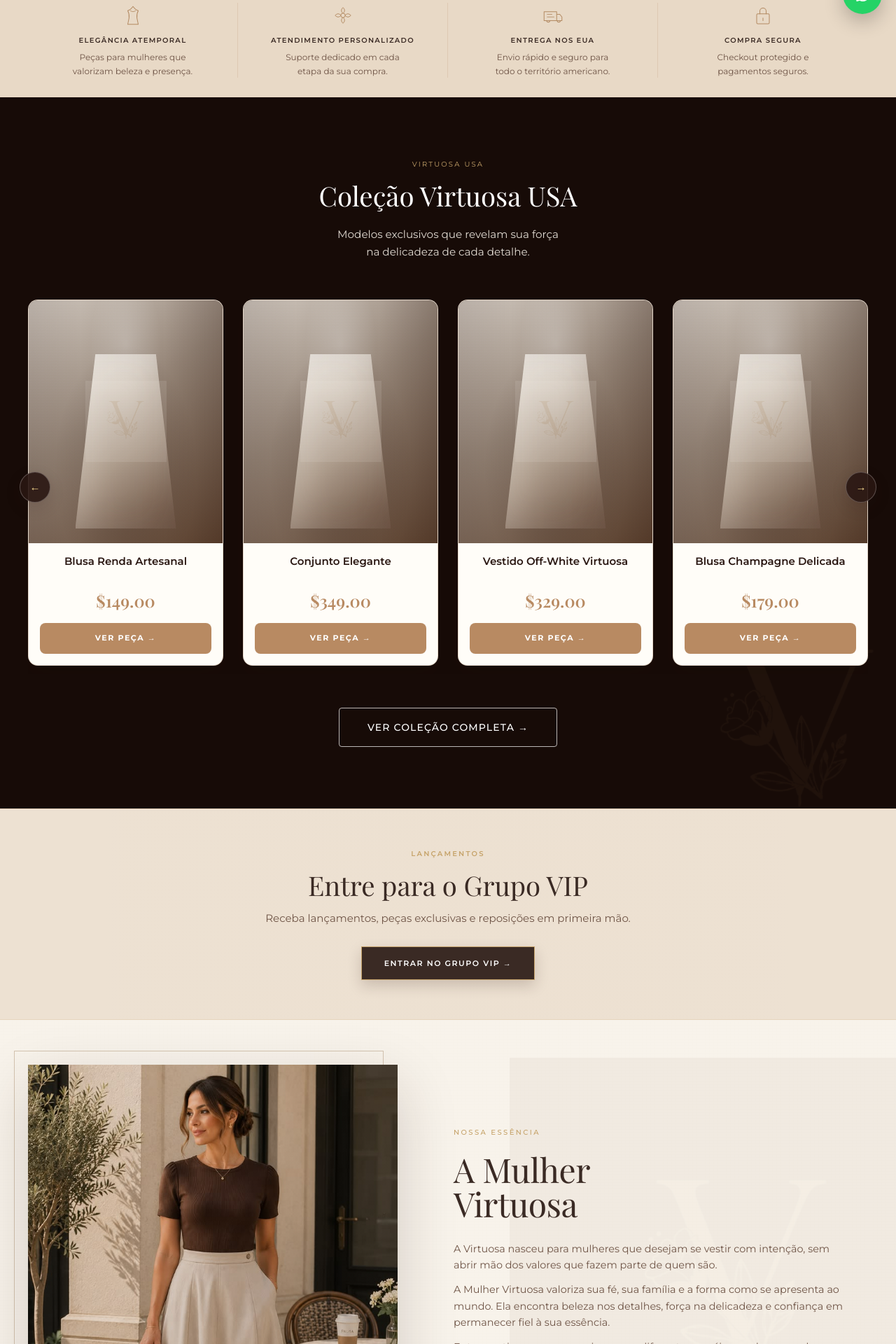
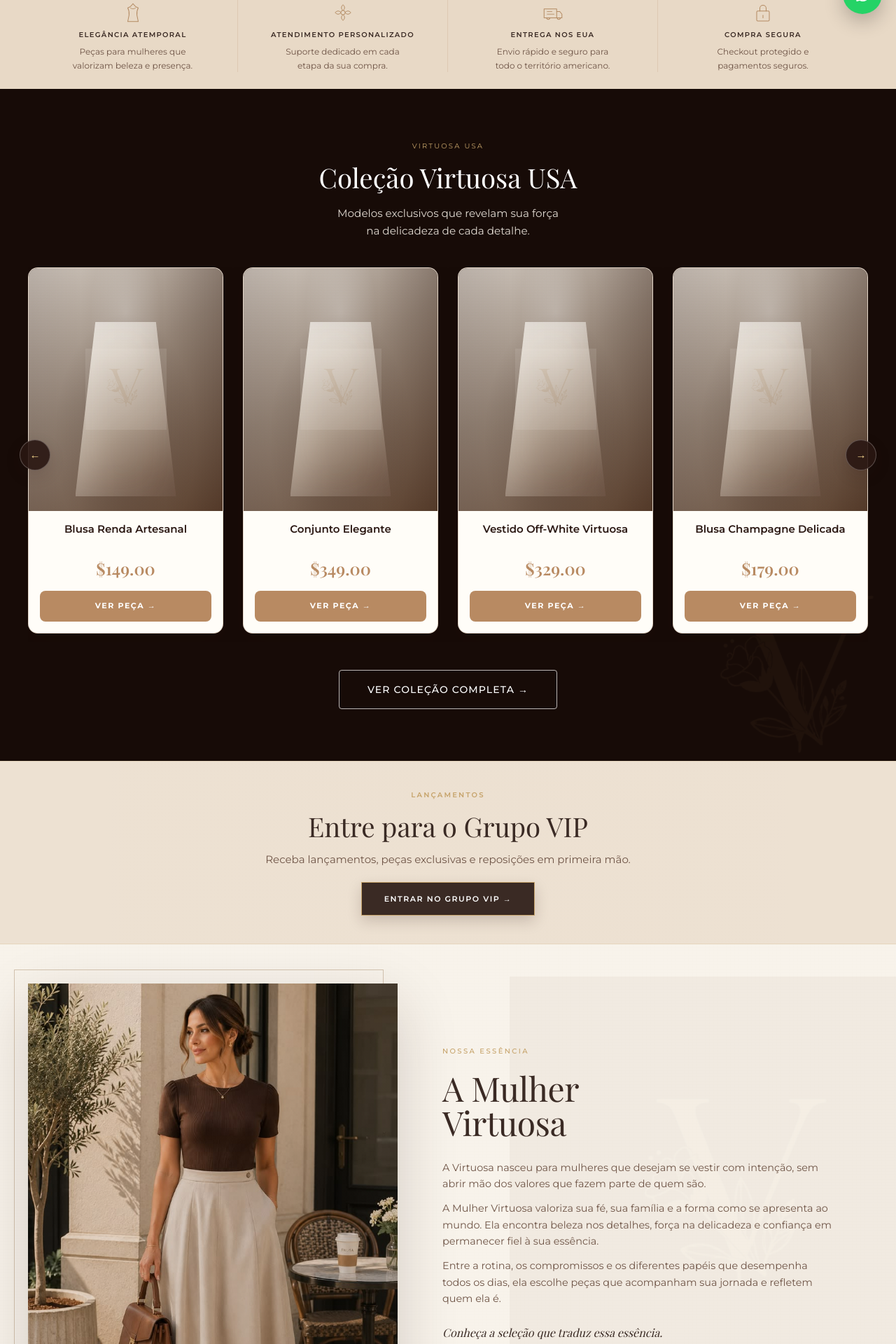
Before and after one commit to universocsdigital-wq/virtuosa-usa, a Next.js app: page / in a window 1280 px wide. Shown: the part 760-2680 px from the top of the page at 70% size. Built offline with nearby package versions, Linux system fonts and the light colour scheme; a web font is replaced by a local one.

Commit message:
refine responsive section spacing

```diff
--- a/app/globals.css
+++ b/app/globals.css
@@ -104,7 +104,7 @@
 
   /* SeÃ§Ã£o padrÃ£o */
   .section {
-    @apply py-[64px] lg:py-[88px];
+    @apply py-[54px] lg:py-[74px];
   }
 
   /* TÃ­tulo de seÃ§Ã£o */
--- a/components/home/BestSellers.tsx
+++ b/components/home/BestSellers.tsx
@@ -15,9 +15,9 @@ export function BestSellers({ products }: BestSellersProps) {
       </div>
 
       <div className="container-virtuosa relative">
-        <div className="mb-10 text-center">
+        <div className="mb-7 text-center lg:mb-9">
           <h2 className="section-title">As mais amadas</h2>
-          <p className="mx-auto mt-5 max-w-[560px] font-sans text-[0.72rem] leading-relaxed text-virtuosa-light-brown sm:text-[0.82rem] lg:text-[0.95rem]">
+          <p className="mx-auto mt-3 max-w-[560px] font-sans text-[0.72rem] leading-relaxed text-virtuosa-light-brown sm:text-[0.82rem] lg:mt-4 lg:text-[0.95rem]">
             <span className="block whitespace-nowrap">As peças que nossas clientes mais amam</span>
             <span className="block whitespace-nowrap">escolhidas com cuidado, e usadas com elegância</span>
           </p>
@@ -25,7 +25,7 @@ export function BestSellers({ products }: BestSellersProps) {
 
         <ProductCarousel products={products} ariaLabel="Peças mais amadas pelas clientes" />
 
-        <div className="mt-10 text-center">
+        <div className="mt-8 text-center lg:mt-9">
           <Link href="/shop#lancamentos" className="btn-secondary">
             VER TODAS {"\u2192"}
           </Link>
--- a/components/home/CustomerReviews.tsx
+++ b/components/home/CustomerReviews.tsx
@@ -23,7 +23,7 @@ export function CustomerReviews({ reviews }: CustomerReviewsProps) {
     <section
       id="reviews"
       aria-label="Depoimentos das clientes"
-      className="relative overflow-hidden bg-[#F8F3EB] pb-[28px] pt-[34px] lg:pb-[38px] lg:pt-[44px]"
+      className="relative overflow-hidden bg-[#F8F3EB] pb-[24px] pt-[30px] lg:pb-[32px] lg:pt-[36px]"
     >
       <div
         className="pointer-events-none absolute right-[-3%] top-1/2 -translate-y-1/2"
@@ -34,7 +34,7 @@ export function CustomerReviews({ reviews }: CustomerReviewsProps) {
       </div>
 
       <div className="container-virtuosa relative">
-        <div className="mb-6 text-center lg:mb-8">
+        <div className="mb-5 text-center lg:mb-7">
           <span className="section-subtitle">Virtuosas</span>
           <h2 className="section-title">Palavras Delas</h2>
           <span className="gold-divider" />
--- a/components/home/FeaturedProducts.tsx
+++ b/components/home/FeaturedProducts.tsx
@@ -15,14 +15,14 @@ export function FeaturedProducts({ products }: FeaturedProductsProps) {
       </div>
 
       <div className="container-virtuosa relative">
-        <div className="mb-12 text-center lg:mb-14">
+        <div className="mb-8 text-center lg:mb-10">
           <span className="mb-3 block font-sans text-[10px] uppercase tracking-[0.22em] text-virtuosa-antique-gold">
             Virtuosa USA
           </span>
           <h2 className="mb-3 font-serif font-normal leading-tight text-white" style={{ fontSize: "clamp(2.15rem, 3vw, 2.95rem)" }}>
             Coleção Virtuosa USA
           </h2>
-          <p className="mx-auto mt-5 max-w-[560px] font-sans leading-relaxed text-[#F7F1E8]" style={{ fontSize: "0.95rem", opacity: 0.9 }}>
+          <p className="mx-auto mt-3 max-w-[560px] font-sans leading-relaxed text-[#F7F1E8] lg:mt-4" style={{ fontSize: "0.95rem", opacity: 0.9 }}>
             Modelos exclusivos que revelam sua força
             <br />
             na delicadeza de cada detalhe.
@@ -31,7 +31,7 @@ export function FeaturedProducts({ products }: FeaturedProductsProps) {
 
         <ProductCarousel products={products} dark ariaLabel="Peças da Coleção Virtuosa USA" />
 
-        <div className="mt-12 text-center">
+        <div className="mt-8 text-center lg:mt-10">
           <Link href="/shop" className="btn-hero-secondary">
             Ver Coleção Completa {"\u2192"}
           </Link>
--- a/components/home/LaunchInvitation.tsx
+++ b/components/home/LaunchInvitation.tsx
@@ -7,7 +7,7 @@ export function LaunchInvitation() {
     <section
       id="lancamentos-home"
       aria-labelledby="lancamentos-title"
-      className="relative overflow-hidden border-y border-virtuosa-antique-gold/20 bg-[#EDE1D2] py-12 lg:py-14"
+      className="relative overflow-hidden border-y border-virtuosa-antique-gold/20 bg-[#EDE1D2] py-8 lg:py-10"
     >
       <div
         className="pointer-events-none absolute inset-0 opacity-[0.045]"
@@ -39,7 +39,7 @@ export function LaunchInvitation() {
           href={VIP_GROUP_URL}
           target="_blank"
           rel="noopener noreferrer"
-          className="mt-7 inline-flex min-h-12 shrink-0 items-center justify-center border border-virtuosa-antique-gold bg-virtuosa-deep-brown px-8 font-sans text-[11px] font-semibold uppercase tracking-[0.14em] text-white shadow-[0_8px_20px_rgba(42,23,18,0.18)] transition-all duration-300 hover:-translate-y-0.5 hover:bg-virtuosa-antique-gold hover:shadow-[0_11px_26px_rgba(42,23,18,0.22)] focus-visible:outline-none focus-visible:ring-2 focus-visible:ring-virtuosa-antique-gold focus-visible:ring-offset-2"
+          className="mt-5 inline-flex min-h-12 shrink-0 items-center justify-center border border-virtuosa-antique-gold bg-virtuosa-deep-brown px-8 font-sans text-[11px] font-semibold uppercase tracking-[0.14em] text-white shadow-[0_8px_20px_rgba(42,23,18,0.18)] transition-all duration-300 hover:-translate-y-0.5 hover:bg-virtuosa-antique-gold hover:shadow-[0_11px_26px_rgba(42,23,18,0.22)] focus-visible:outline-none focus-visible:ring-2 focus-visible:ring-virtuosa-antique-gold focus-visible:ring-offset-2"
         >
           Entrar no Grupo VIP {"\u2192"}
         </Link>
--- a/components/home/ManifestoSection.tsx
+++ b/components/home/ManifestoSection.tsx
@@ -3,13 +3,13 @@ import Link from "next/link";
 
 export function ManifestoSection() {
   return (
-    <section id="manifesto" aria-label="A Mulher Virtuosa" className="section-warm texture-linen relative overflow-hidden bg-[#F8F3EB] py-11 lg:py-16">
+    <section id="manifesto" aria-label="A Mulher Virtuosa" className="section-warm texture-linen relative overflow-hidden bg-[#F8F3EB] py-10 lg:py-14">
       <div className="absolute right-[-10%] top-1/2 h-[560px] w-[560px] -translate-y-1/2 opacity-[0.038] lg:h-[680px] lg:w-[680px]" aria-hidden>
         <Image src="/svg/MONOGRAMA/Monograma sem circulo fundo marrom.svg" alt="" fill className="object-contain" />
       </div>
 
       <div className="container-virtuosa relative">
-        <div className="grid grid-cols-1 items-center gap-8 lg:grid-cols-[44%_56%] lg:gap-16">
+        <div className="grid grid-cols-1 items-center gap-7 lg:grid-cols-[44%_56%] lg:gap-12">
           <div className="relative">
             <div className="absolute -left-5 -top-5 bottom-5 right-5 border border-virtuosa-antique-gold/22" aria-hidden />
             <div className="relative aspect-[4/5] overflow-hidden bg-[#2A1712] shadow-[0_28px_80px_rgba(42,23,18,0.18)]">
--- a/components/home/OwnerStory.tsx
+++ b/components/home/OwnerStory.tsx
@@ -3,10 +3,10 @@ export function OwnerStory() {
     <section
       id="elaine-soares"
       aria-label="O coração por trás da Virtuosa"
-      className="section-warm texture-linen relative overflow-hidden bg-[#EDE1D2] pb-5 pt-9 lg:pb-[48px] lg:pt-[20px]"
+      className="section-warm texture-linen relative overflow-hidden bg-[#EDE1D2] pb-4 pt-7 lg:pb-[40px] lg:pt-[18px]"
     >
       <div className="container-virtuosa">
-        <div className="grid items-center gap-7 border-t border-[#D9C8B5] pt-8 lg:grid-cols-[0.85fr_1.15fr] lg:gap-12 lg:pt-8">
+        <div className="grid items-center gap-6 border-t border-[#D9C8B5] pt-7 lg:grid-cols-[0.85fr_1.15fr] lg:gap-12 lg:pt-7">
           <div className="relative mx-auto aspect-[4/5] w-full max-w-[230px] overflow-hidden border border-[#C6A36A]/35 bg-[#F7F1E8] shadow-[0_18px_48px_rgba(42,23,18,0.08)] lg:max-w-[360px] lg:shadow-[0_24px_70px_rgba(42,23,18,0.10)]">
             <div className="absolute inset-5 border border-[#C6A36A]/22" aria-hidden />
             <div className="absolute inset-0 texture-linen opacity-70" aria-hidden />
--- a/components/home/TrustBar.tsx
+++ b/components/home/TrustBar.tsx
@@ -30,14 +30,14 @@ const trustItems = [
 export function TrustBar() {
   return (
     <section id="trust-bar" aria-label="Por que escolher a Virtuosa" className="bg-virtuosa-champagne">
-      <div className="container-virtuosa py-6 lg:py-7">
-        <div className="grid grid-cols-2 gap-y-6 lg:grid-cols-4 lg:gap-y-0">
+      <div className="container-virtuosa py-5 lg:py-6">
+        <div className="grid grid-cols-2 gap-y-5 lg:grid-cols-4 lg:gap-y-0">
           {trustItems.map((item) => (
             <div
               key={item.id}
               className="relative flex flex-col items-center px-3 text-center lg:border-r lg:border-[#B38A62]/20 lg:px-4 lg:last:border-r-0"
             >
-              <span className="mb-3 flex h-9 w-9 items-center justify-center text-virtuosa-camel" aria-hidden>
+              <span className="mb-2 flex h-9 w-9 items-center justify-center text-virtuosa-camel" aria-hidden>
                 {item.icon}
               </span>
               <h3 className="mb-2 font-sans text-[10px] font-semibold uppercase tracking-[0.13em] text-virtuosa-deep-brown">
--- a/components/layout/Footer.tsx
+++ b/components/layout/Footer.tsx
@@ -26,7 +26,7 @@ export function Footer() {
           <img src="/svg/MONOGRAMA/Monograma sem Circulo Fundo Branco.svg" alt="" className="h-full w-full object-contain" />
         </div>
 
-        <div className="container-virtuosa relative py-5 lg:py-14">
+        <div className="container-virtuosa relative py-5 lg:py-12">
           <div className="grid grid-cols-2 items-start gap-x-6 gap-y-6 md:grid-cols-2 xl:grid-cols-[1.28fr_1fr_1.15fr_1.25fr_0.95fr] xl:gap-12">
             <div className="hidden xl:col-span-1 xl:block">
               <Link href="/" className="brand-logo-reference brand-logo-reference--footer relative block h-[58px] w-[190px] overflow-visible xl:mb-5 xl:h-[82px] xl:w-[240px]" aria-label="Virtuosa USA" />
```
Also changed, not shown: components/home/HeroSection.tsx (+5 -5 lines).
